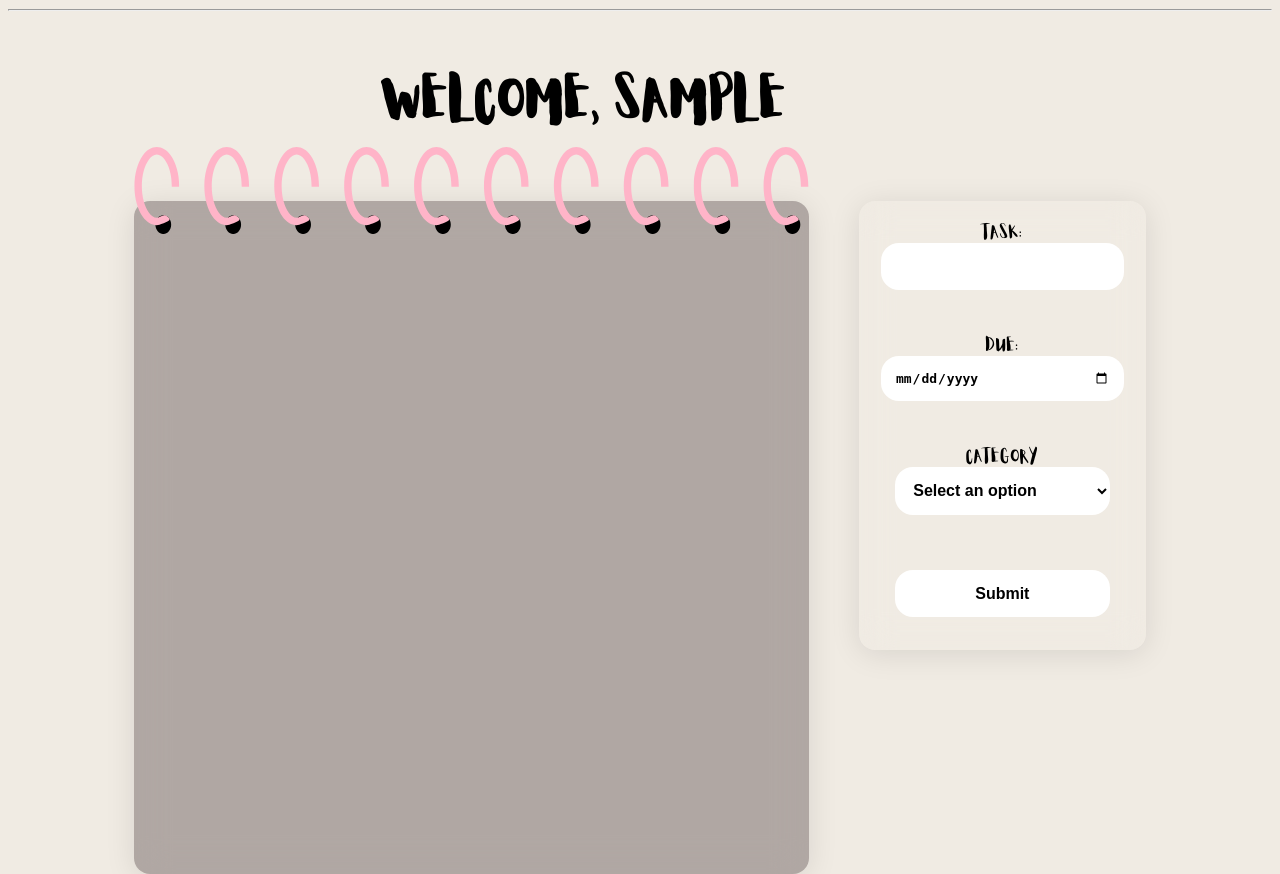
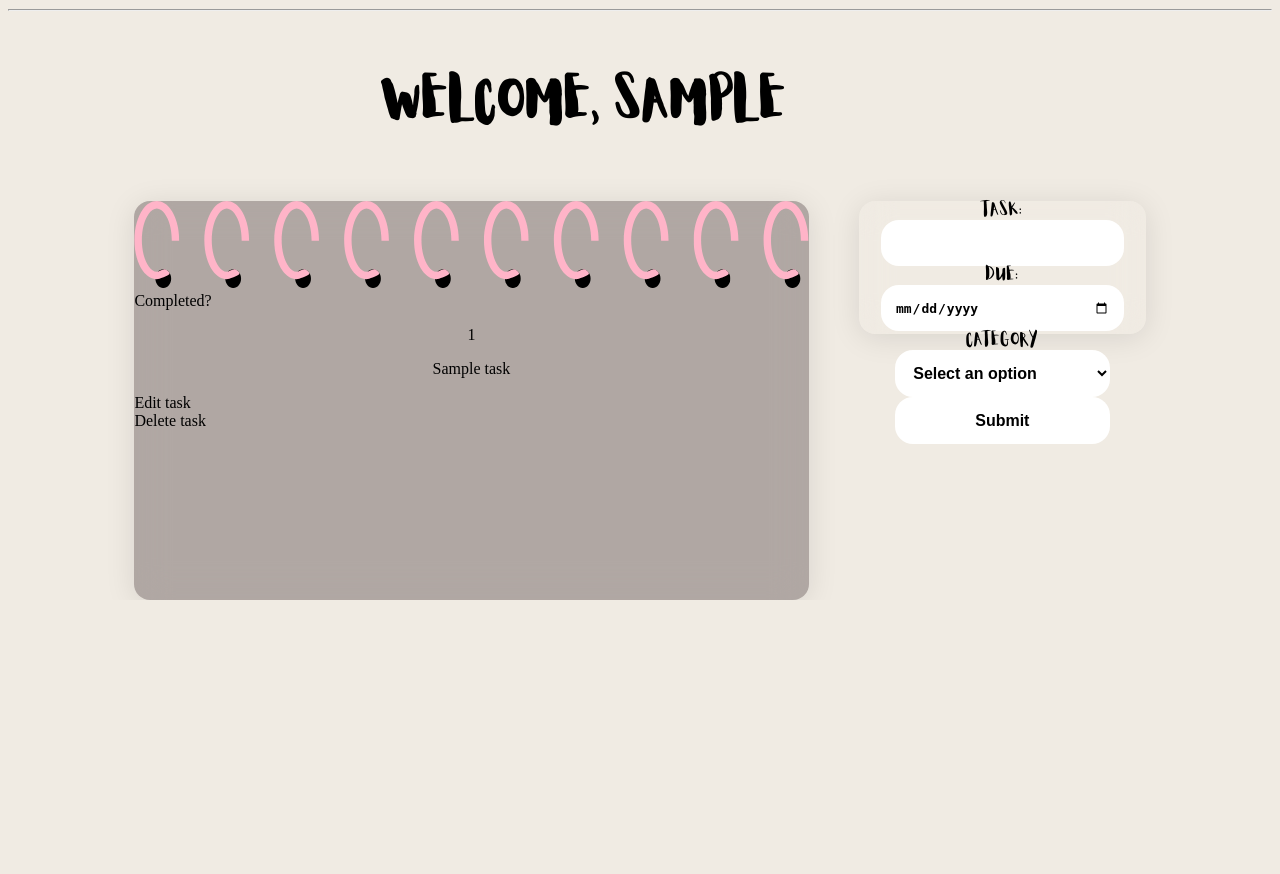
Before and after one commit to LesokoM/To-Do-Application, a Flask app: template Templates/todolist.html in a window 1280 px wide. Shown: the part 280-1154 px from the top of the page. After the commit the page ends 880 px from the top, so only its background shows below. Run offline with Flask 3, Linux system fonts and the light colour scheme; the template is opened without the code that fills it: most values are stand-ins (such as "Sample title", 1, 10 or a date in 2020).

Commit message:
tasks displaying on notepad

```diff
--- a/Templates/todolist.html
+++ b/Templates/todolist.html
@@ -18,6 +18,38 @@
         <div class="binder-url">
             <img src="static\img\binder.svg" alt="">
         </div>
+
+        <div class="notepad-tasks">
+
+            <div class="completed_box">
+                <!-- this will have the checkbox that toggles completed = 1-->
+                Completed?
+            </div>
+
+            <div class="thetask">
+                {%for i in tasks%}
+                <div class="utask_name"> <p>{{i[0]}} </p></div>
+                <div class="utask_deadline"><p>{{i[1]}}</p></div>
+                {%endfor%}
+            </div>
+
+            <div class="edit_options">
+
+                <div class="edit_task">
+                    <!--make use of icons -->
+                    Edit task
+                </div>
+
+                <div class="delete_task">
+                    <!--make use of dustbin icon-->
+                    Delete task
+                </div>
+
+
+            </div>
+
+        </div>
+
 
 
 
--- a/app.py
+++ b/app.py
@@ -152,8 +152,24 @@ def todolist():
         ''', user_task)
         db.commit()
 
-        # now every time we post it has to display
-        return render_template("todolist.html", username=username, loggedin=session.get('loggedin', True))
+
+        cursor.execute('''
+        SELECT id FROM users
+        WHERE username = ?
+        ''', (username,))
+
+        db_id = cursor.fetchone()
+
+        cursor.execute('''
+        SELECT task_name, completed FROM tasks
+        WHERE user_id = ?
+            ''', db_id)
+
+        all_user_tasks = cursor.fetchall()
+        print(all_user_tasks)
+        return render_template("todolist.html", username=username, tasks=all_user_tasks, loggedin=session.get('loggedin', True))
+
+     # now every time we post it has to display
 
     cursor.execute('''
     SELECT id FROM users
@@ -161,7 +177,6 @@ def todolist():
     ''', (username,))
 
     db_id = cursor.fetchone()
-    print(db_id)
     cursor.execute('''
     SELECT task_name, completed FROM tasks
     WHERE user_id = ?
@@ -170,6 +185,7 @@ def todolist():
     user_tasks = cursor.fetchall()
     db.close()
     print(user_tasks)
+    # we're rendering the template with the information. Should be able to {{}} it in our html file
     return render_template("todolist.html", username=username, tasks=user_tasks, loggedin=session.get('loggedin', True))
 
 
--- a/static/style.css
+++ b/static/style.css
@@ -62,7 +62,7 @@ body hr {
   margin-right: 10%;
   margin-left: 10%;
   margin-top: 5%;
-  height: 100%;
+  height: auto;
 }
 .page .homepage {
   display: grid;
@@ -190,15 +190,15 @@ body hr {
   box-shadow: 0 4px 30px rgba(0, 0, 0, 0.1);
   backdrop-filter: blur(17.6px);
   -webkit-backdrop-filter: blur(17.6px);
-}
-.page .notepad .notepad-page img {
-  position: absolute;
-  top: -8%;
+  height: auto img;
+  height-position: absolute;
+  height-top: -8%;
 }
 .page .notepad .add-task {
   grid-row: 2/span 2;
   grid-column: 7/span 3;
   margin-left: 15%;
+  height: 50%;
   /* From https://css.glass */
   background: rgba(104, 92, 92, 0);
   border-radius: 16px;
--- a/static/style.scss
+++ b/static/style.scss
@@ -94,7 +94,7 @@ body {
     margin-right: 10%;
     margin-left: 10%;
     margin-top: 5%;
-    height: 100%;
+    height: auto;
 
 
     .homepage {
@@ -231,6 +231,7 @@ body {
         justify-content: center;
         align-content: center;
 
+
         p {
             text-align: center;
         }
@@ -262,7 +263,7 @@ body {
             backdrop-filter: blur(17.6px);
             -webkit-backdrop-filter: blur(17.6px);
 
-            img {
+            height: auto img {
                 position: absolute;
                 top: -8%;
             }
@@ -272,6 +273,7 @@ body {
             grid-row: 2/ span 2;
             grid-column: 7/ span 3;
             margin-left: 15%;
+            height: 50%;
 
 
 
```
Also changed, not shown: app.db, 1 other file.
